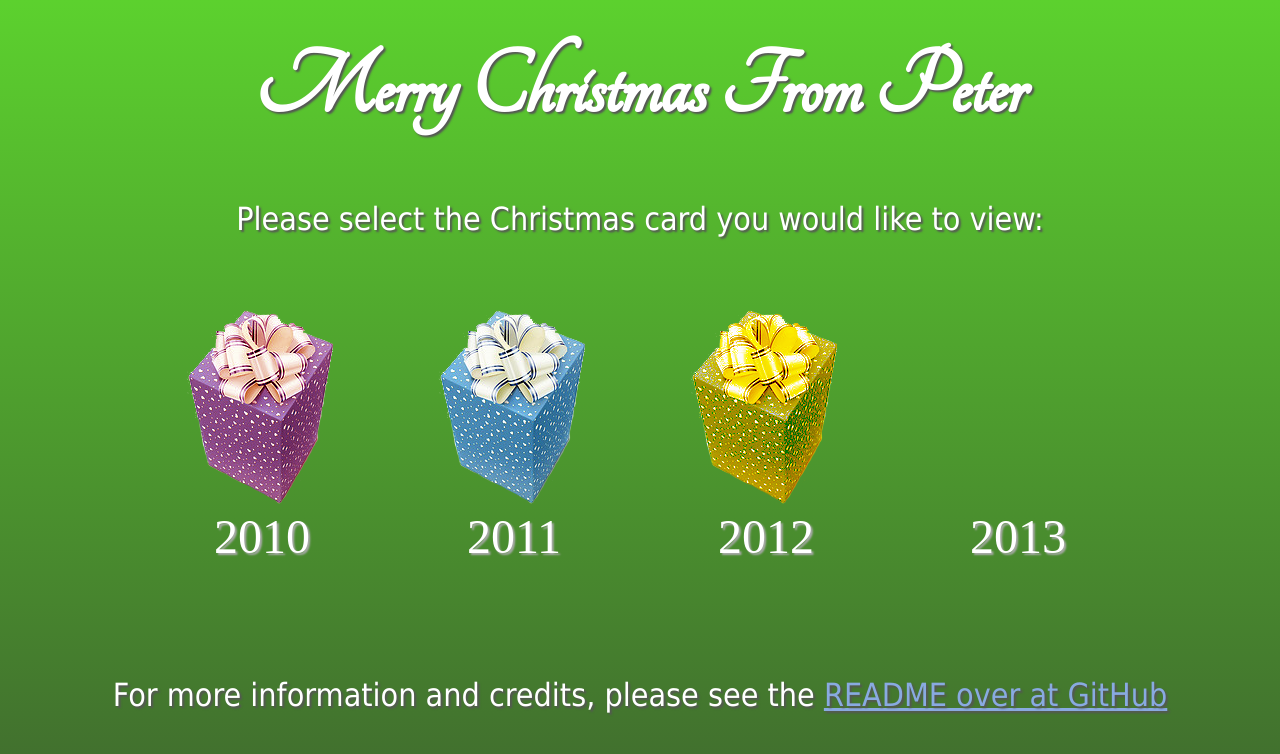
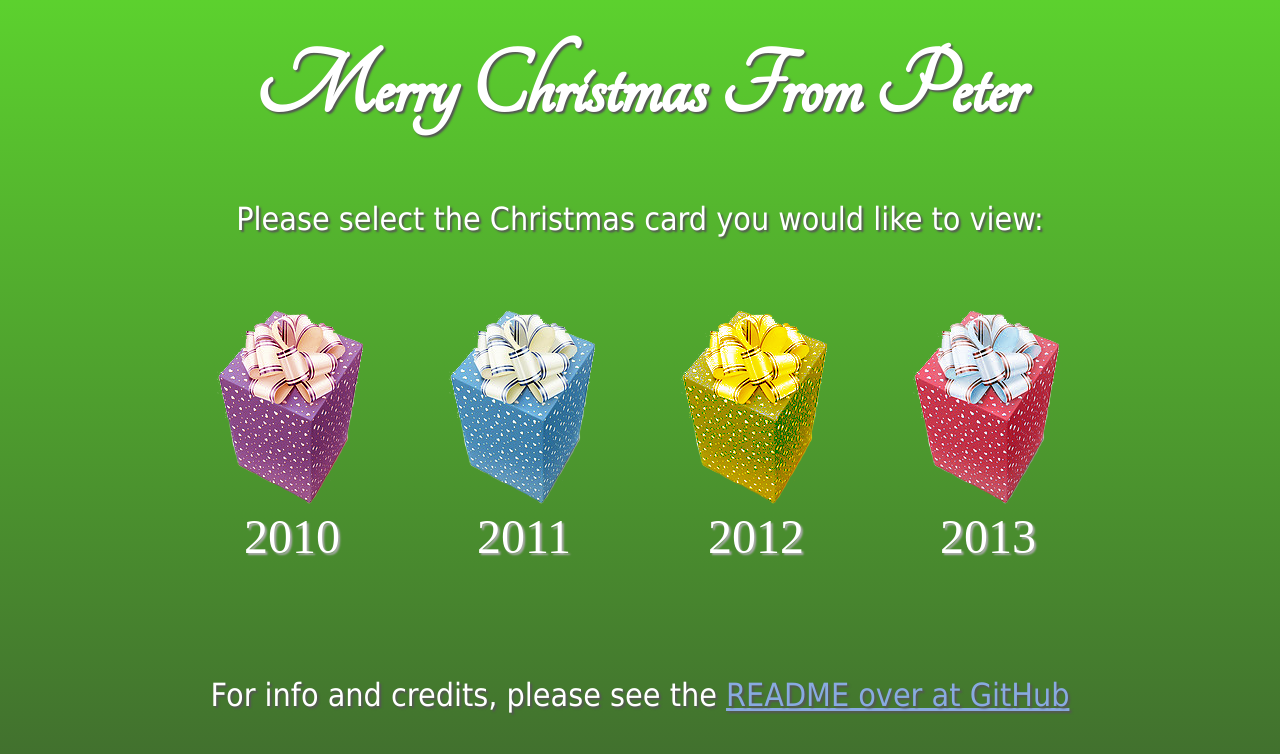
Before and after one commit to poshaughnessy/peter.christmas, a website: page index.html in a window 1280 px wide. Drawn offline with Linux system fonts and the light colour scheme.

Commit message:
Add 2013 card link

```diff
--- a/css/screen.css
+++ b/css/screen.css
@@ -47,7 +47,7 @@ p {
 .cardLinks a {
     display: inline-block;
     text-align: center;
-    width: 220px;
+    width: 200px;
     height: 150px;
     line-height: 150px;
     text-decoration: none;
--- a/index.html
+++ b/index.html
@@ -31,7 +31,7 @@
         <a href="/2013/">2013</a>
       </div>
 
-      <p>For more information and credits, please see the <a href="https://github.com/poshaughnessy/Merry-Christmas-From-Peter/blob/master/README">README over at GitHub</a></p>
+      <p>For info and credits, please see the <a href="https://github.com/poshaughnessy/Merry-Christmas-From-Peter/blob/master/README">README over at GitHub</a></p>
 
     </div>
 
```
Also changed, not shown: images/gift-red.png (added).
